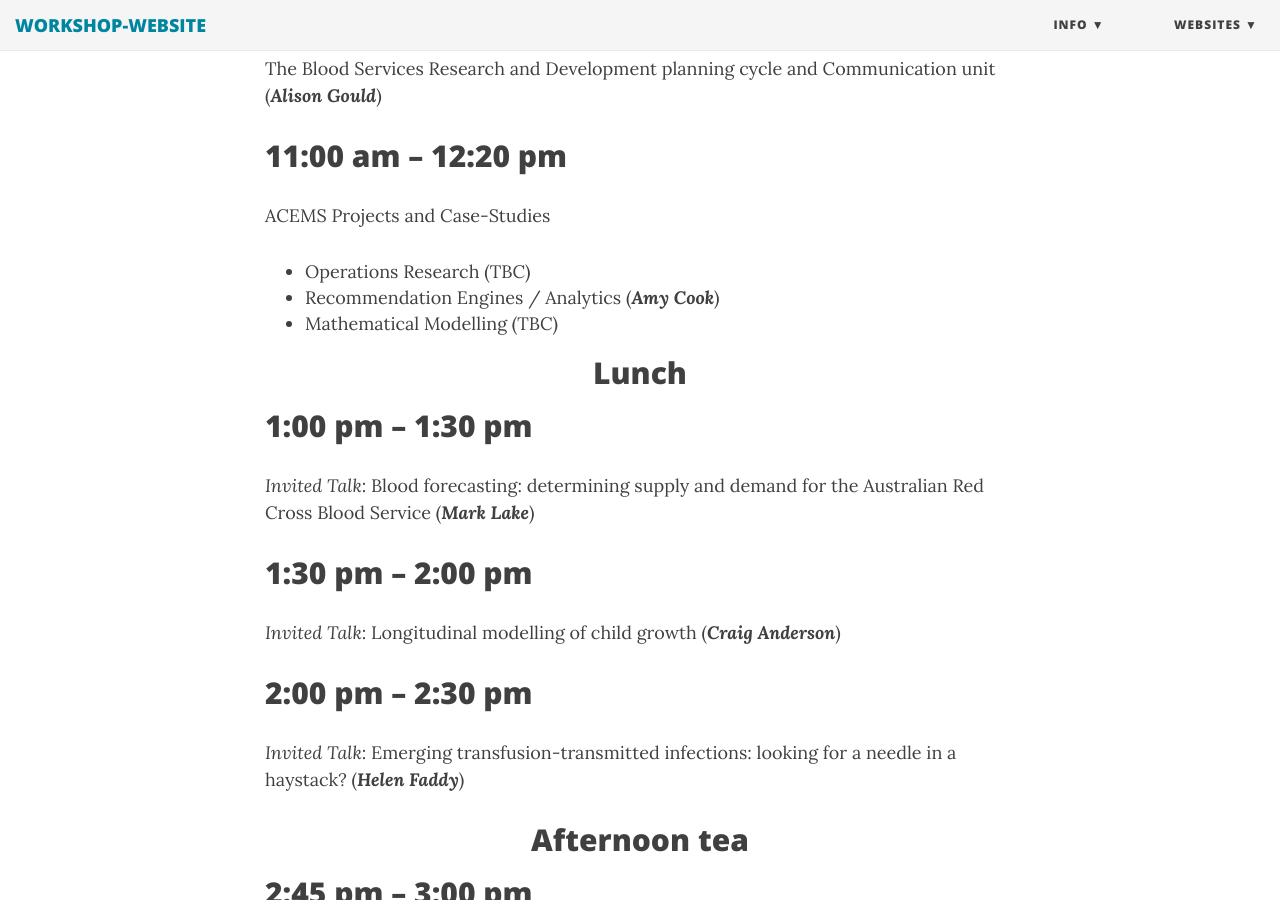
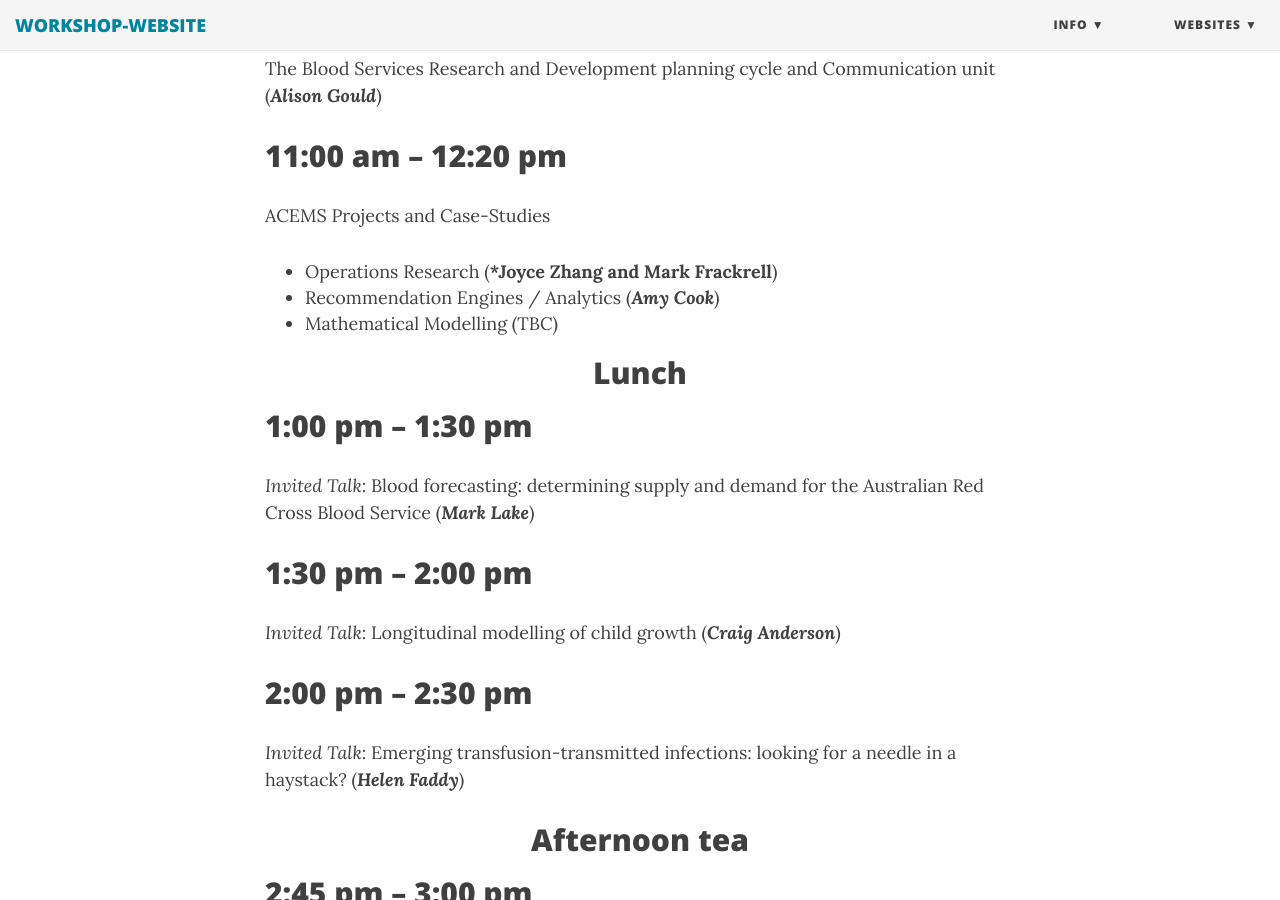
Before and after one commit to stephentwright/acems-bloodservice-workshop, a Jekyll site: the page built from _posts/2016-08-08-the-program.md, in a window 1280 px wide and 900 px high, scrolled down 911 px. Built offline with Jekyll 4.4.1, drawn with Linux system fonts in a browser that asks for light colours; nearby versions of some CDN libraries; comment, search, counter and statistics services are not loaded.

```diff
--- a/_posts/2016-08-08-the-program.md
+++ b/_posts/2016-08-08-the-program.md
@@ -28,7 +28,7 @@
 ## 11:00 am – 12:20 pm
 ACEMS Projects and Case-Studies
 
-+ Operations Research (TBC)
++ Operations Research (***Joyce Zhang and Mark Frackrell**)
 + Recommendation Engines / Analytics (_**Amy Cook**_)
 + Mathematical Modelling (TBC)
 
```
